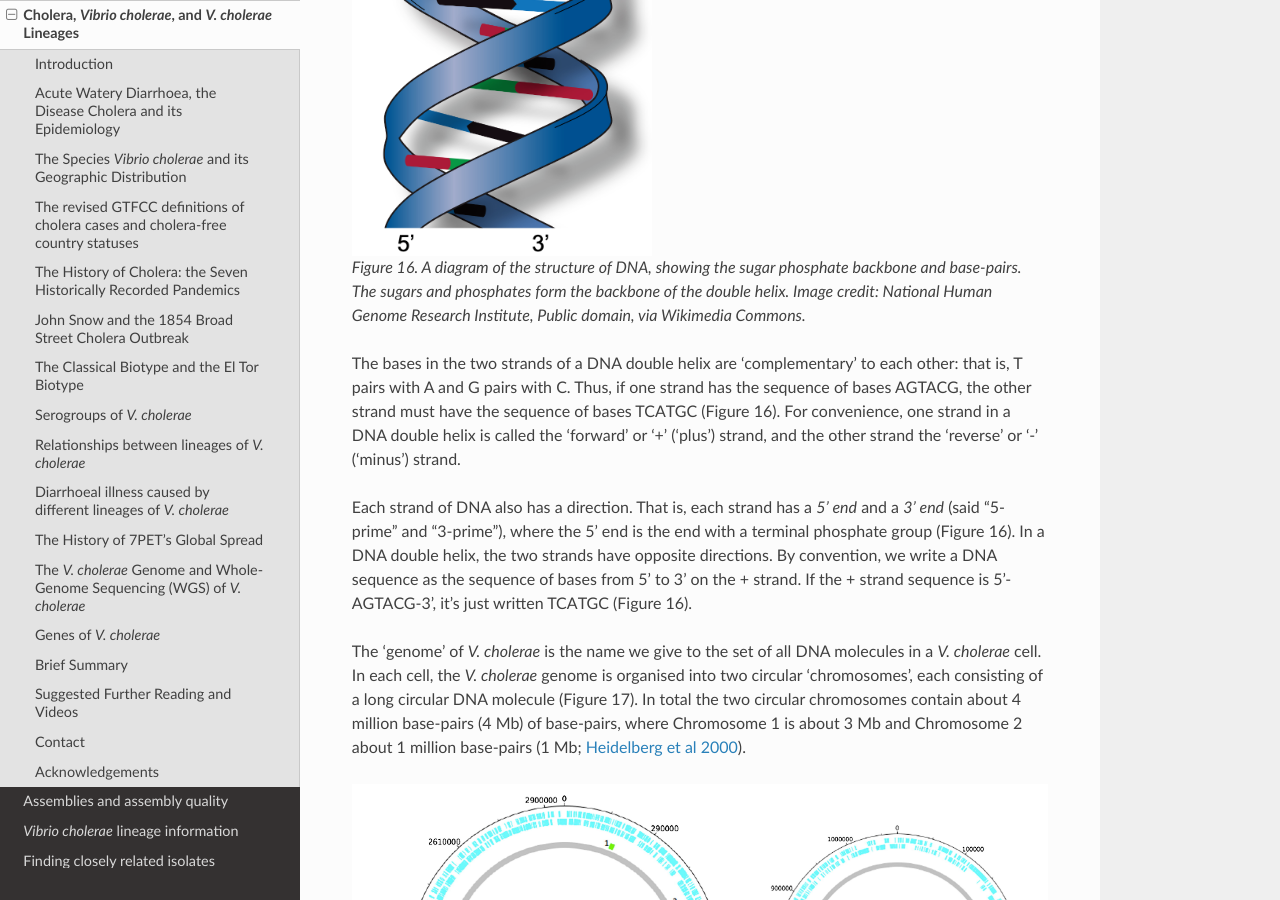
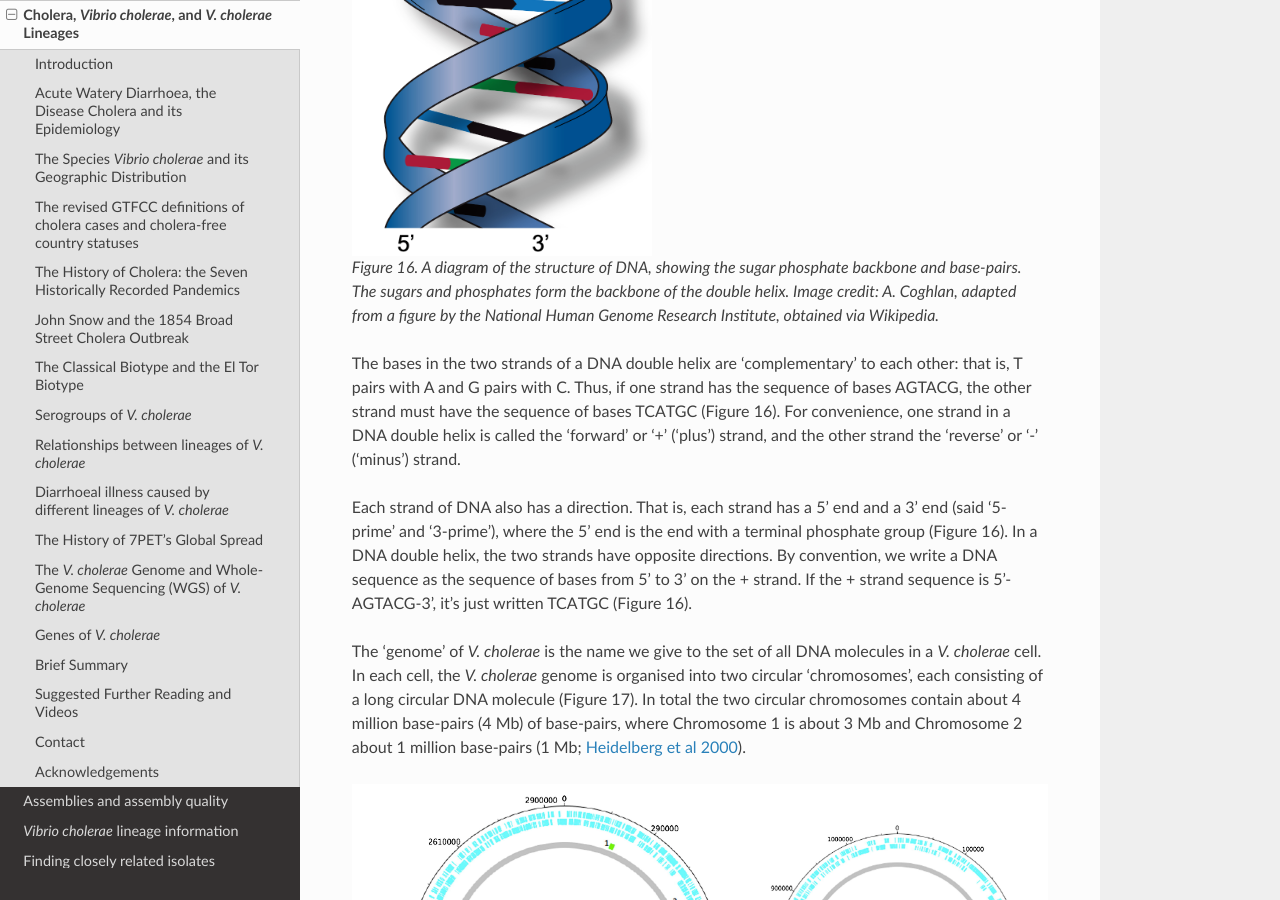
Before and after one commit to avrilcoghlan/cholerabook, a Sphinx documentation site: the page built from docs/source/vibriogenomes.rst, in a window 1280 px wide and 900 px high, scrolled down 15226 px. Built offline with Sphinx 7.4.7 and the Read the Docs theme 2.0.0, drawn with Linux system fonts in a browser that asks for light colours.

Commit message:
Update vibriogenomes.rst

```diff
--- a/docs/source/vibriogenomes.rst
+++ b/docs/source/vibriogenomes.rst
@@ -312,7 +312,7 @@ differences between their DNA.
   :width: 400
 
   Figure 11. A phylogenetic tree of some of the known lineages of *V. cholerae*. The triangles at the ends of branches represent existing lineages. The red dot represents the last common ancestor of the Classical and 7PET lineages, while the yellow dot represents the last common ancestor of the ELA-3 and 7PET lineages. Practically 100% of 7PET isolates produce cholera toxin (are
-*'toxigenic'*). Some isolates from non-epidemic lineages are also predicted to produce cholera toxin (because they have the genes encoding cholera toxin; `Chun et al 2009`_, `Domman et al 2017`_; `Hao et al 2023`_). Image credit: A. Coghlan, based on the tree in Supplementary Figure 2 and Table S3 of `Domman et al 2017`_, and with the addition of information on L3b and L9.
+**'toxigenic'**). Some isolates from non-epidemic lineages are also predicted to produce cholera toxin (because they have the genes encoding cholera toxin; `Chun et al 2009`_, `Domman et al 2017`_; `Hao et al 2023`_). Image credit: A. Coghlan, based on the tree in Supplementary Figure 2 and Table S3 of `Domman et al 2017`_, and with the addition of information on L3b and L9.
 
 .. _Chun et al 2009: https://pubmed.ncbi.nlm.nih.gov/19720995/
 
@@ -451,14 +451,14 @@ and cytosine ('C').
 .. figure:: DNA_structure.png
   :width: 300
 
-  Figure 16. A diagram of the structure of DNA, showing the sugar phosphate backbone and base-pairs. The sugars and phosphates form the backbone of the double helix. Image credit: National Human Genome Research Institute, Public domain, via Wikimedia Commons.
+  Figure 16. A diagram of the structure of DNA, showing the sugar phosphate backbone and base-pairs. The sugars and phosphates form the backbone of the double helix. Image credit: A. Coghlan, adapted from a figure by the National Human Genome Research Institute, obtained via Wikipedia.
 
 The bases in the two strands of a DNA double helix are 'complementary' to each other: that is, T pairs with
 A and G pairs with C. Thus, if one strand has the sequence of bases AGTACG, the other strand must have the sequence
 of bases TCATGC (Figure 16). For convenience, one strand in a DNA double helix is called the 'forward' or '+' ('plus') strand, and the
 other strand the 'reverse' or '-' ('minus') strand.
 
-Each strand of DNA also has a direction. That is, each strand has a *5' end* and a *3' end* (said "5-prime" and "3-prime"),
+Each strand of DNA also has a direction. That is, each strand has a 5' end and a 3' end (said '5-prime' and '3-prime'),
 where the 5' end is the end with a terminal phosphate group (Figure 16).
 In a DNA double helix, the two strands have opposite directions.
 By convention, we write a DNA sequence as the sequence of bases from 5' to 3' on the + strand.
```
